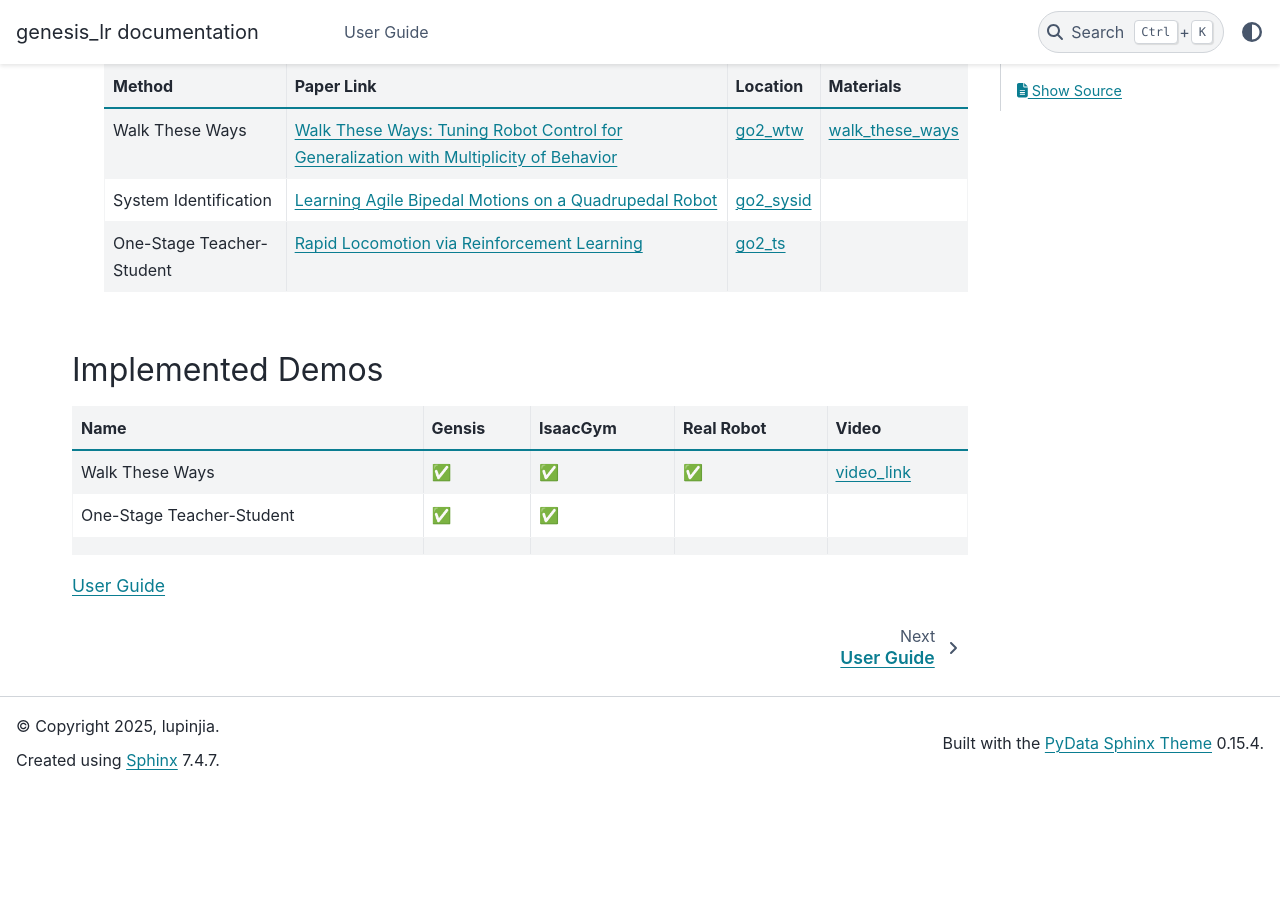
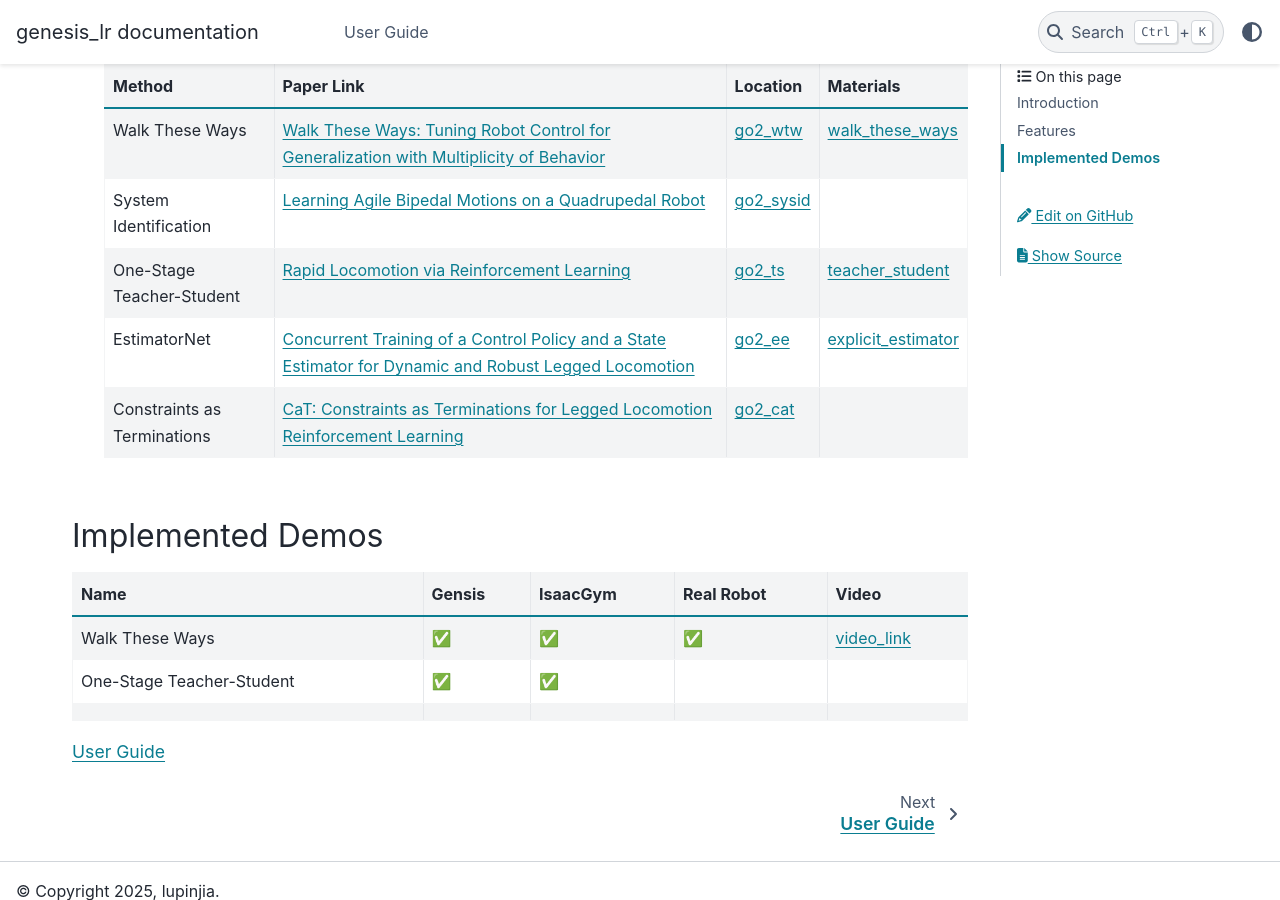
Before and after one commit to lupinjia/genesis_lr_doc, a Sphinx documentation site: the page built from source/index.md, in a window 1280 px wide and 900 px high, scrolled down 491 px. Built offline with Sphinx 7.4.7 and the PyData theme 0.15.4, drawn with Linux system fonts in a browser that asks for light colours; before the commit the page ends 1280 px from its top, so only the background shows below that.

Commit message:
update index

```diff
--- a/source/index.md
+++ b/source/index.md
@@ -15,7 +15,9 @@
     |--------|------------|----------|-----------|
     | Walk These Ways | [Walk These Ways: Tuning Robot Control for Generalization with Multiplicity of Behavior](https://arxiv.org/abs/2212.03238) | [go2_wtw](https://github.com/lupinjia/genesis_lr/blob/main/legged_gym/envs/go2/go2_wtw/) | [walk_these_ways](./user_guide/blind_locomotion/walk_these_ways.md) |
     | System Identification | [Learning Agile Bipedal Motions on a Quadrupedal Robot](https://arxiv.org/abs/2311.05818) | [go2_sysid](https://github.com/lupinjia/genesis_lr/tree/main/legged_gym/envs/go2/go2_sysid) | |
-    | One-Stage Teacher-Student | [Rapid Locomotion via Reinforcement Learning](https://agility.csail.mit.edu/) | [go2_ts](https://github.com/lupinjia/genesis_lr/tree/main/legged_gym/envs/go2/go2_ts) | |
+    | One-Stage Teacher-Student | [Rapid Locomotion via Reinforcement Learning](https://agility.csail.mit.edu/) | [go2_ts](https://github.com/lupinjia/genesis_lr/tree/main/legged_gym/envs/go2/go2_ts) | [teacher_student](./user_guide/blind_locomotion/teacher_student.md) |
+    | EstimatorNet | [Concurrent Training of a Control Policy and a State Estimator for Dynamic and Robust Legged Locomotion](https://arxiv.org/abs/2202.05481) | [go2_ee](https://github.com/lupinjia/genesis_lr/tree/main/legged_gym/envs/go2/go2_ee) | [explicit_estimator](./user_guide/blind_locomotion/explicit_estimator.md) |
+    | Constraints as Terminations | [CaT: Constraints as Terminations for Legged Locomotion Reinforcement Learning](https://constraints-as-terminations.github.io/) | [go2_cat](https://github.com/lupinjia/genesis_lr/tree/main/legged_gym/envs/go2/go2_cat) | |
 
 ## Implemented Demos
 
```
